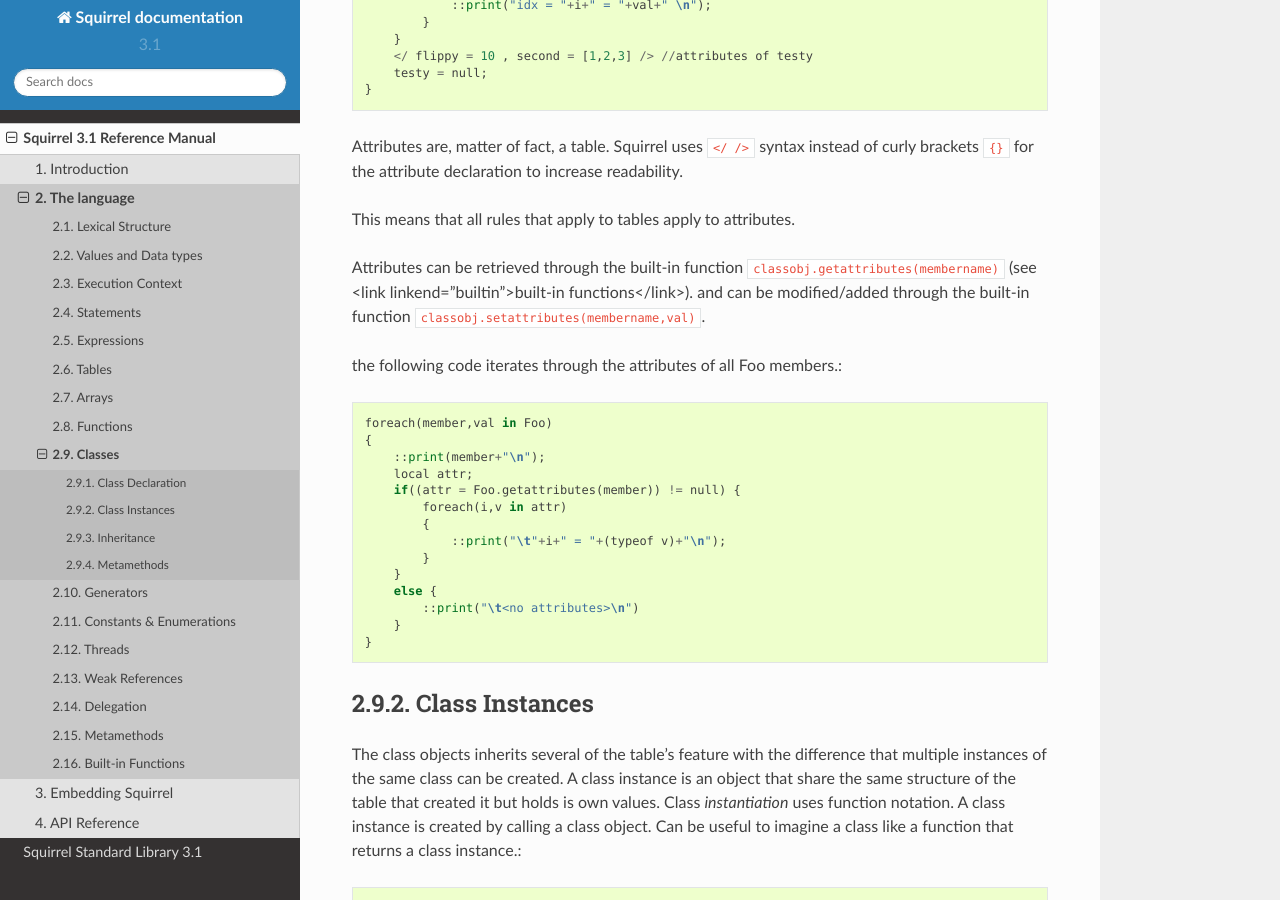
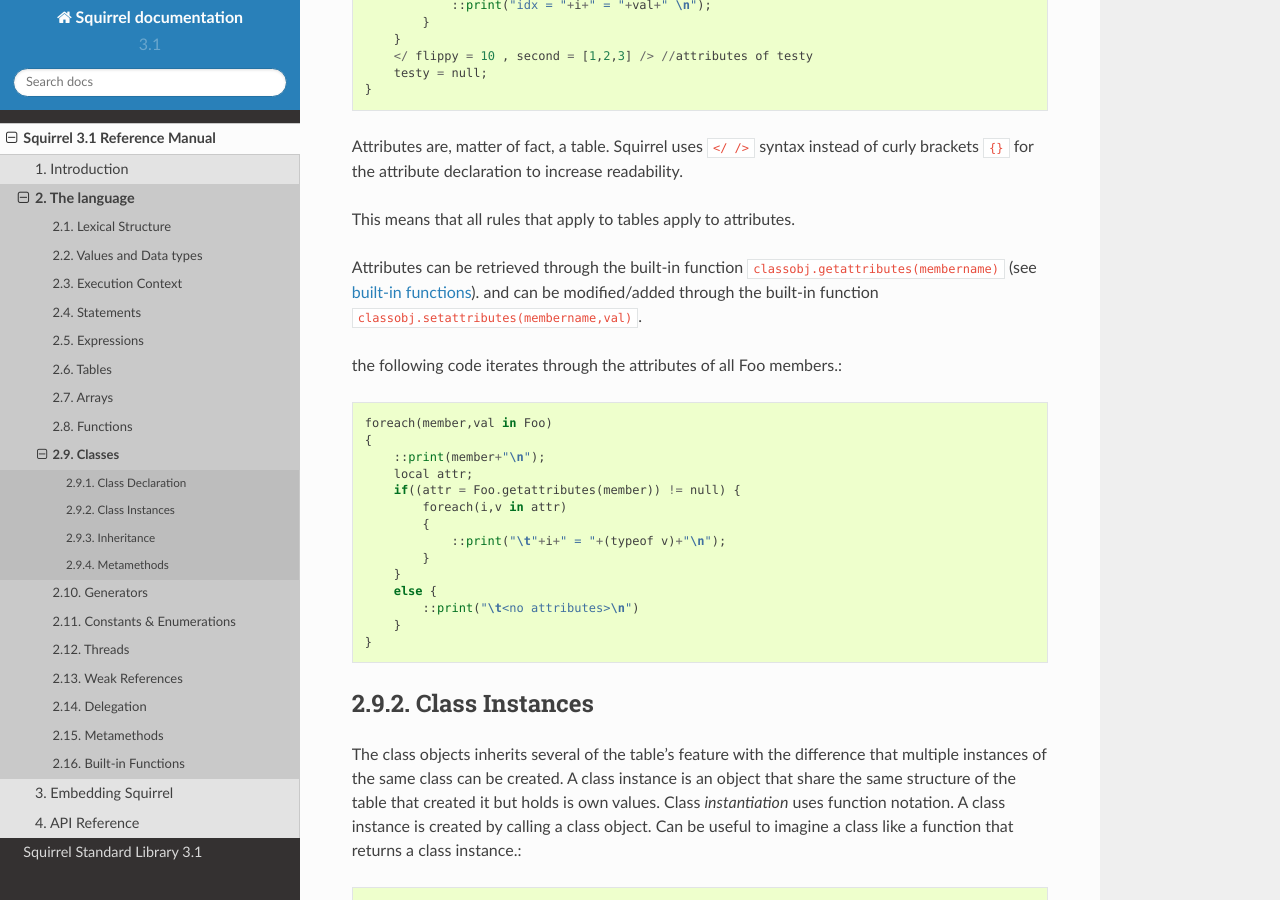
Before and after one commit to albertodemichelis/squirrel, a Sphinx documentation site: the page built from doc/source/reference/language/classes.rst, in a window 1280 px wide and 900 px high, scrolled down 2802 px. Built offline with Sphinx 7.4.7 and the Read the Docs theme 2.0.0, drawn with Linux system fonts in a browser that asks for light colours; formulas are drawn with MathJax 3; some of the changed lines change nothing that is shown.

Commit message:
FIX link in documentation of class attributes

```diff
--- a/doc/source/reference/language/classes.rst
+++ b/doc/source/reference/language/classes.rst
@@ -170,7 +170,7 @@ instead of curly brackets ``{}`` for the attribute declaration to increase reada
 
 This means that all rules that apply to tables apply to attributes.
 
-Attributes can be retrieved through the built-in function ``classobj.getattributes(membername)`` (see <link linkend="builtin">built-in functions</link>).
+Attributes can be retrieved through the built-in function ``classobj.getattributes(membername)`` (see :ref:`built-in functions <builtin_functions>`).
 and can be modified/added through the built-in function ``classobj.setattributes(membername,val)``.
 
 the following code iterates through the attributes of all Foo members.::
```
